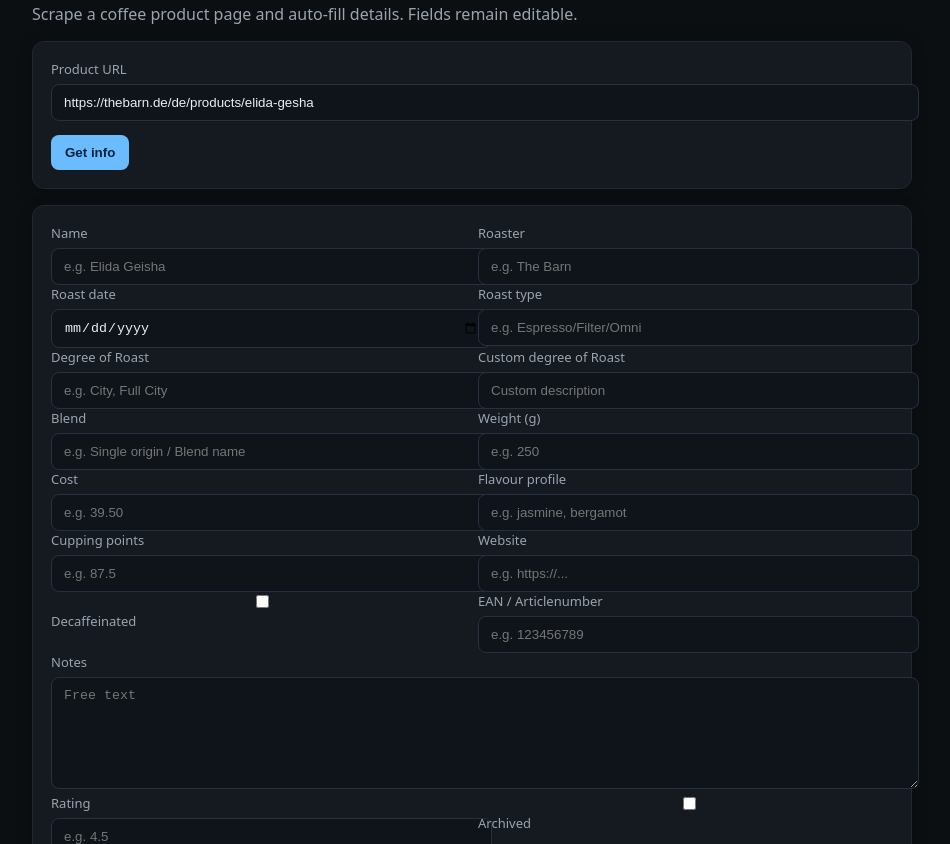
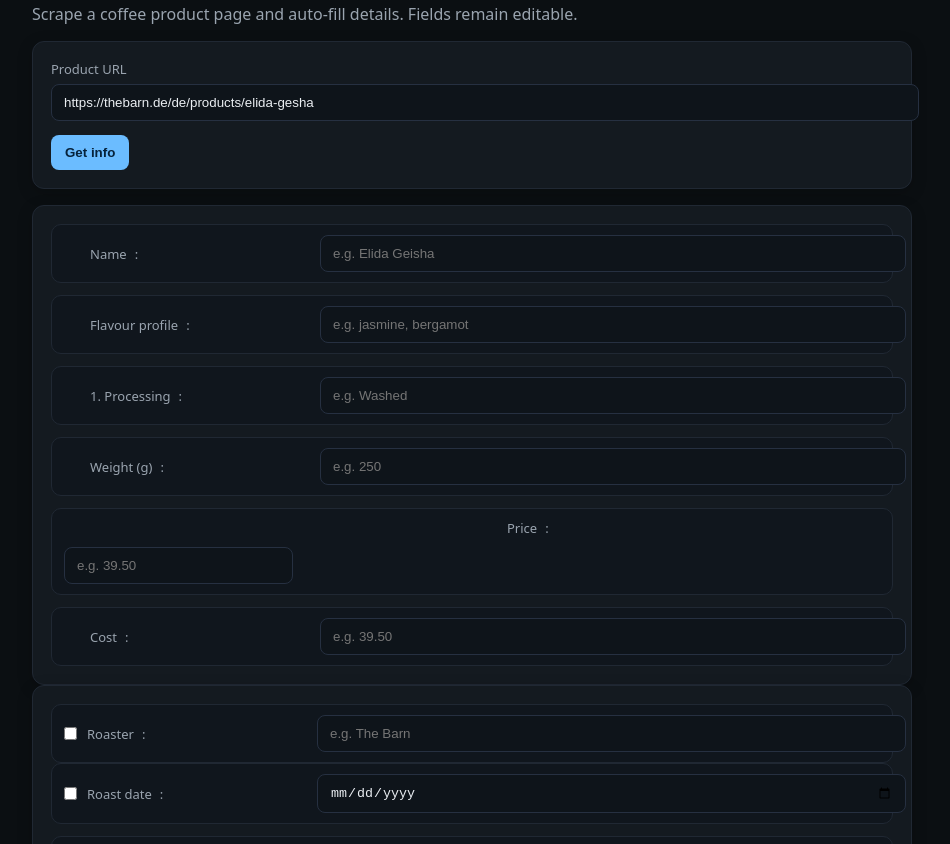
Before and after one commit to bewiss/ghcp, a website: page public/index.html in a window 1280 px wide. Shown: the part 81-925 px from the top of the page, without its empty margins (168-1118 px from the left). Drawn offline with Linux system fonts and the light colour scheme.

Commit message:
some html changes

```diff
--- a/public/index.html
+++ b/public/index.html
@@ -15,12 +15,40 @@
     label { display:block; font-size: 13px; color: var(--muted); margin-bottom: 6px; }
     input, textarea { width: 100%; background: #0e141a; color: var(--fg); border: 1px solid #263041; border-radius: 8px; padding: 10px 12px; outline: none; }
     textarea { min-height: 90px; resize: vertical; }
-    .grid { display:grid; grid-template-columns: repeat(2, minmax(0,1fr)); gap: 12px; }
+  .grid { display:grid; grid-template-columns: 1fr; gap: 12px; }
     .grid-1 { display:grid; grid-template-columns: 1fr; gap: 12px; }
     .actions { display:flex; gap: 12px; margin-top: 14px; }
     button { background: var(--acc); color: #06223b; border: none; padding: 10px 14px; border-radius: 8px; cursor: pointer; font-weight: 600; }
     button:disabled { opacity: .6; cursor: not-allowed; }
     small { color: var(--muted); }
+
+  /* Make each field look like a clean row: [checkbox] Attribute: Value */
+  .grid > div, .grid-1 > div {
+    display: grid;
+    grid-template-columns: auto 220px 1fr; /* [ ] | Label | Value */
+    align-items: center; /* vertical align */
+    gap: 10px;
+    border: 1px solid #202833;
+    background: #10161d;
+    padding: 10px 12px;
+    border-radius: 10px;
+  }
+  /* Label with colon */
+  .grid > div > label,
+  .grid-1 > div > label {
+    display: inline-flex;
+    align-items: center;
+    gap: 6px;
+    margin-bottom: 0;
+    color: var(--muted);
+  }
+  .grid > div > label::after,
+  .grid-1 > div > label::after { content: ": "; margin-left: 2px; }
+  /* Inputs occupy the 3rd column and fill */
+  .grid > div > input, .grid > div > textarea,
+  .grid-1 > div > input, .grid-1 > div > textarea { width: 100%; }
+  .extract-toggle { margin: 0; }
+  .extract-spacer { width: 16px; height: 16px; display: inline-block; }
   </style>
 </head>
 <body>
@@ -35,6 +63,11 @@
         <button id="getInfoBtn">Get info</button>
         <small id="status"></small>
       </div>
+    </div>
+
+    <!-- Default values box (rows moved here via JS) -->
+    <div class="card" id="defaultCard">
+      <div class="grid" id="defaultRows"></div>
     </div>
 
     <div class="card">
@@ -213,11 +246,7 @@
       <small>Leave empty to use the default system prompt.</small>
     </div>
 
-    <div class="card" style="margin-top: 16px;">
-      <label>Additional fields to extract</label>
-      <div id="extraFields" class="grid"></div>
-      <small>Select fields to include in the AI prompt. Extracted values will be written into the matching inputs above.</small>
-    </div>
+  <!-- Inline extraction checkboxes are now rendered in front of each corresponding input label; removed separate list -->
   </div>
 
   <script>
@@ -229,7 +258,7 @@
 
     // Map all Beans headers to input ids
     const fieldIds = [
-      'name','roaster','roastDate','roastType','degreeOfRoast','customDegreeOfRoast','blend','weight','cost','flavourProfile','cuppingPoints','decaf','website','ean','notes','rating','archived','frozenDate','unfrozenDate','freezingStorageType','frozenNote','country1','region1','farm1','farmer1','elevation1','variety1','processing1','harvested1','percentage1','beanCertification1','fobPrice1','purchasingPrice1'
+      'name','roaster','roastDate','roastType','degreeOfRoast','customDegreeOfRoast','blend','weight','price','cost','flavourProfile','cuppingPoints','decaf','website','ean','notes','rating','archived','frozenDate','unfrozenDate','freezingStorageType','frozenNote','country1','region1','farm1','farmer1','elevation1','variety1','processing1','harvested1','percentage1','beanCertification1','fobPrice1','purchasingPrice1'
     ];
 
     function getFormData() {
@@ -245,29 +274,28 @@
       return data;
     }
 
-    // Default prompt content mirrors extractCoffeeData default
-    $("prompt").value = `Du bist ein Experte für Kaffeeprodukte (Deutsch und Englisch).
+  // Default prompt content mirrors extractCoffeeData default
+  $("prompt").value = `Du bist ein Experte für Kaffeeprodukte (Deutsch und Englisch).
 Extrahiere die folgenden Attribute aus der Produktbeschreibung, falls vorhanden:
-- Preis in EUR ohne Wärhungszeichen
-- Gewicht in Gramm ohne Einheit
-- Geschmacksnoten
-- Aufbereitung (Processing)
-- Farmer / Produzent
+- Name des Kaffees (name)
+- Preis in EUR ohne Währungszeichen (price)
+- Kosten in EUR ohne Währungszeichen (cost)
+- Gewicht in Gramm ohne Einheit (weight)
+- Geschmacksnoten (flavor)
+- Aufbereitung (Processing) (processing)
 
 Rückgabe im JSON-Format mit den Schlüsseln:
-{ "price": "...", "weight": "...", "flavor": "...", "processing": "...", "farmer": "..." }
+{ "name": "...", "price": "...", "cost": "...", "weight": "...", "flavor": "...", "processing": "..." }
 Wenn ein Wert fehlt, verwende null.`;
 
-    // Render extra field checkboxes (exclude default keys: price, weight, flavor, processing, farmer)
+    // Render extra field checkboxes (exclude default keys: name, price, cost, weight, flavor, processing)
     const extraFields = [
-      { id: 'name', label: 'Name', json: 'name' },
       { id: 'roaster', label: 'Roaster', json: 'roaster' },
       { id: 'roastDate', label: 'Roast date', json: 'roastDate' },
       { id: 'roastType', label: 'Roast type', json: 'roastType' },
       { id: 'degreeOfRoast', label: 'Degree of Roast', json: 'degreeOfRoast' },
       { id: 'customDegreeOfRoast', label: 'Custom degree of Roast', json: 'customDegreeOfRoast' },
       { id: 'blend', label: 'Blend', json: 'blend' },
-      { id: 'cost', label: 'Cost', json: 'cost' },
       { id: 'cuppingPoints', label: 'Cupping points', json: 'cuppingPoints' },
       { id: 'website', label: 'Website', json: 'website' },
       { id: 'ean', label: 'EAN / Articlenumber', json: 'ean' },
@@ -291,13 +319,63 @@ Wenn ein Wert fehlt, verwende null.`;
       { id: 'fobPrice1', label: '1. Fob Price', json: 'fobPrice1' },
       { id: 'purchasingPrice1', label: '1. Purchasing Price', json: 'purchasingPrice1' }
     ];
-    const extraFieldsEl = $("extraFields");
+    // Render extraction checkboxes as the first column of each row
     extraFields.forEach(f => {
-      const wrap = document.createElement('div');
-      const id = `chk_${f.id}`;
-      wrap.innerHTML = `<label><input type="checkbox" id="${id}" /> ${f.label}</label>`;
-      extraFieldsEl.appendChild(wrap);
+      const inputEl = $(f.id);
+      if (!inputEl) return;
+      const row = inputEl.closest('div');
+      if (!row) return;
+      const cb = document.createElement('input');
+      cb.type = 'checkbox';
+      cb.id = `chk_${f.id}`;
+      cb.className = 'extract-toggle';
+      cb.title = 'Include in AI extraction for this field';
+      // Insert as the first child to occupy the dedicated first grid column
+      row.insertBefore(cb, row.firstChild);
     });
+
+    // Move default rows into the default box below URL
+    (function moveDefaultRows(){
+      const defaultRows = document.getElementById('defaultRows');
+      if (!defaultRows) return;
+      // Ensure a 'price' field exists in DOM
+      if (!document.getElementById('price')) {
+        const row = document.createElement('div');
+        const spacer = document.createElement('span');
+        spacer.className = 'extract-spacer';
+        const label = document.createElement('label');
+        label.setAttribute('for', 'price');
+        label.textContent = 'Price';
+        const input = document.createElement('input');
+        input.id = 'price';
+        input.type = 'number';
+        input.step = '0.01';
+        input.placeholder = 'e.g. 39.50';
+        row.appendChild(spacer);
+        row.appendChild(label);
+        row.appendChild(input);
+        defaultRows.appendChild(row);
+      }
+      // Move default rows: name, flavor, processing, weight, price, cost
+      const ids = ['name','flavourProfile','processing1','weight','price','cost'];
+      ids.forEach(id => {
+        const el = $(id);
+        if (!el) return;
+        let row = el;
+        while (row && row.parentElement && !(row.parentElement.classList.contains('grid') || row.parentElement.classList.contains('grid-1'))) {
+          row = row.parentElement;
+        }
+        if (row && row.parentElement && (row.parentElement.classList.contains('grid') || row.parentElement.classList.contains('grid-1'))) {
+          // Add spacer in first column if no checkbox present
+          if (!row.firstElementChild || !row.firstElementChild.classList.contains('extract-toggle')) {
+            const spacer = document.createElement('span');
+            spacer.className = 'extract-spacer';
+            row.insertBefore(spacer, row.firstChild);
+          }
+          defaultRows.appendChild(row);
+        }
+      });
+    })();
 
     btn.addEventListener("click", async () => {
       const url = $("url").value.trim();
@@ -326,10 +404,12 @@ Wenn ein Wert fehlt, verwende null.`;
         if (!json.ok) throw new Error(json.error || "Request failed");
   const d = json.data || {};
   // Map extraction to matching fields
+  $("name").value = d?.name ?? "";
   $("weight").value = d?.weight ?? "";
   $("flavourProfile").value = d?.flavor ?? "";
   $("processing1").value = d?.processing ?? "";
-  $("farmer1").value = d?.farmer ?? "";
+  if ($("price")) $("price").value = d?.price ?? "";
+  $("cost").value = (d?.cost ?? d?.price ?? "");
   $("website").value = $("url").value;
   // Apply any additionally requested fields
   selected.forEach(f => {
```
